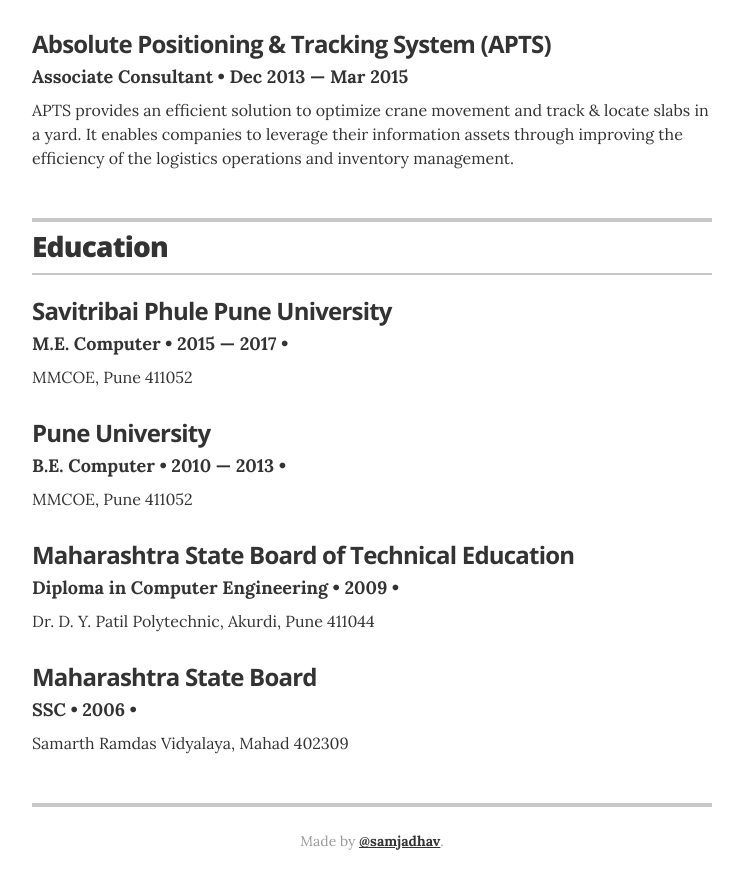
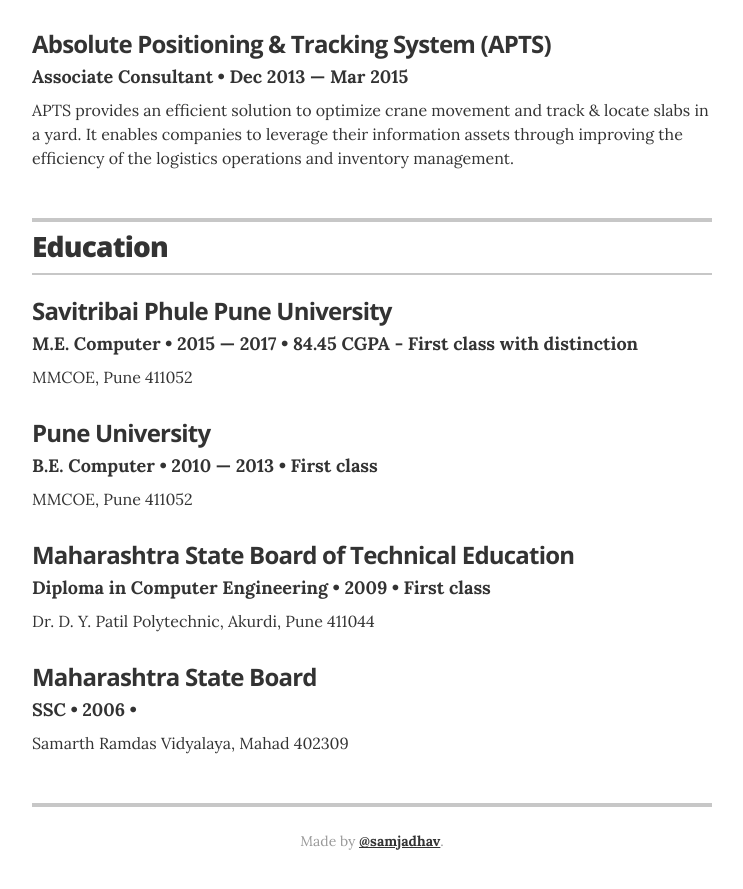
Before and after one commit to JadhavSameer/jadhavsameer.github.io, a Jekyll site: the page built from index.html, in a window 1280 px wide and 900 px high, scrolled down 2382 px. Shown: the top 889 px of the window, without its empty margins (268-1011 px from the left). Built offline with Jekyll 4.4.1, drawn with Linux system fonts in a browser that asks for light colours.

Commit message:
Update education.yml

```diff
--- a/_data/education.yml
+++ b/_data/education.yml
@@ -2,26 +2,31 @@
 - degree: M.E. Computer
   uni: Savitribai Phule Pune University
   year: 2015 &mdash; 2017
-  awards:
-    - award: 84.45 CGPA
+#   awards:
+#     - award: 84.45 CGPA
+  award: 84.45 CGPA - First class with distinction
   summary: MMCOE, Pune 411052
 
 - degree: B.E. Computer
   uni: Pune University
   year: 2010 &mdash; 2013
-  awards:
-    - award: 65%
+#   awards:
+#     - award: 65%
+  award: First class
   summary: MMCOE, Pune 411052
 
 - degree: Diploma in Computer Engineering
   uni: Maharashtra State Board of Technical Education
   year: 2009
-  awards:
-    - award: 67.45%
+#   awards:
+#     - award: 67.45%
+  award: First class
   summary: Dr. D. Y. Patil Polytechnic, Akurdi, Pune 411044
 
 - degree: SSC
   uni: Maharashtra State Board
   year: 2006
+#   awards:
+#     - award: 63.60%
   awards: First Class
   summary: Samarth Ramdas Vidyalaya, Mahad 402309
```
